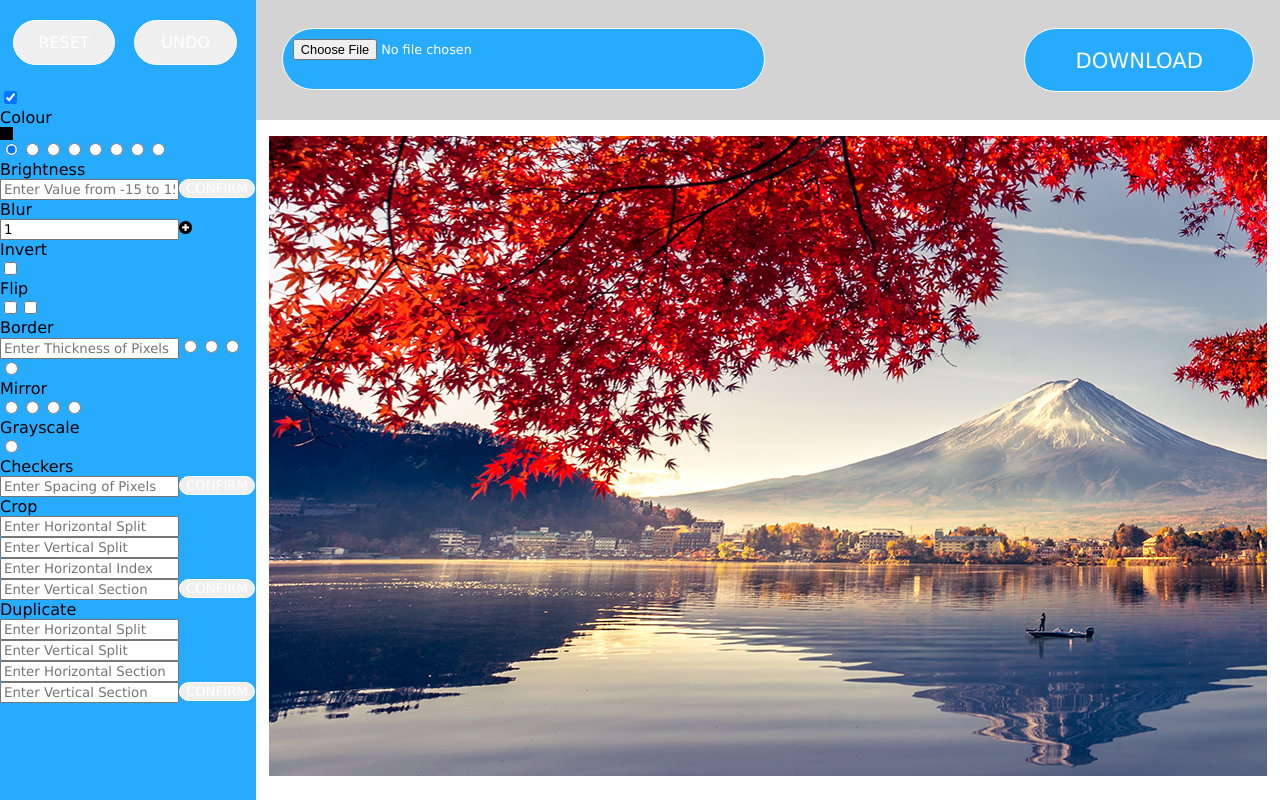
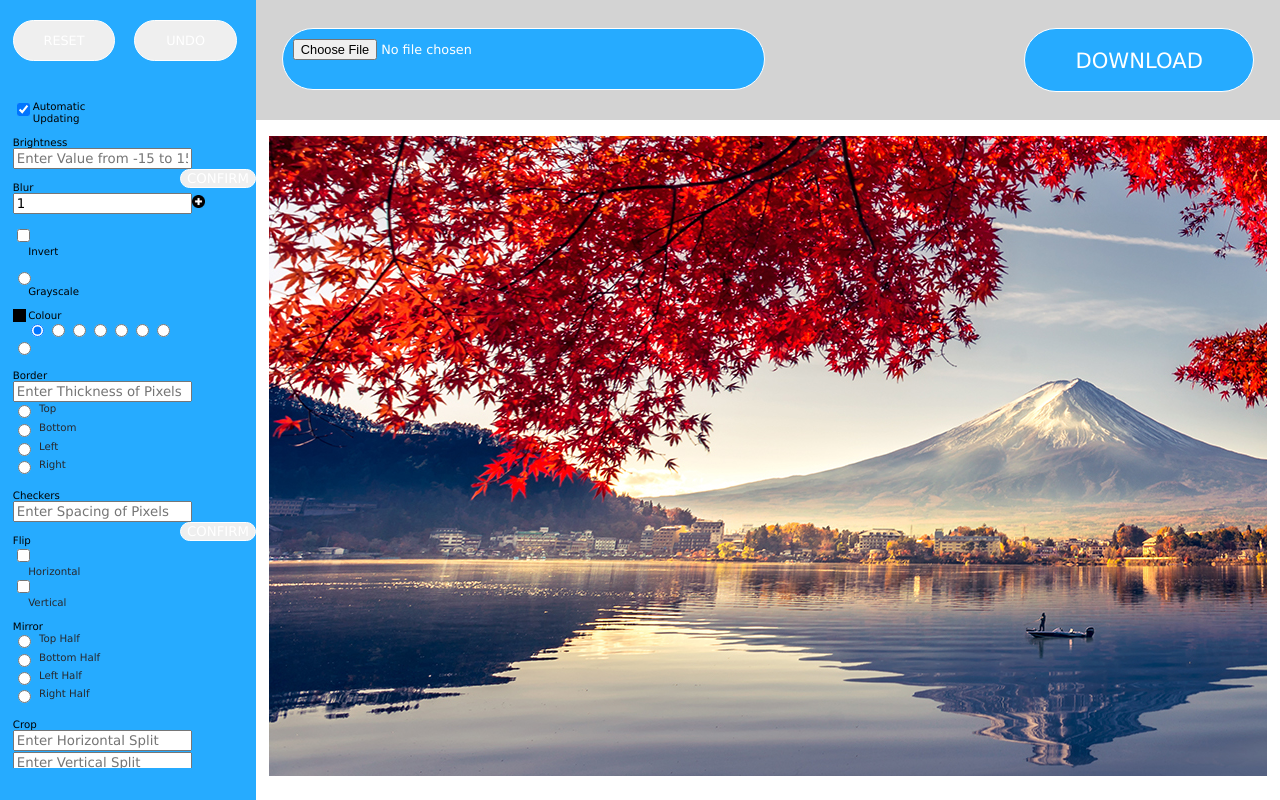
Before and after one commit to jath-git/Image-Processor, a React (Create React App) app: page / in a window 1280 px wide. Built offline with nearby package versions, Linux system fonts and the light colour scheme.

Commit message:
update ui styling

```diff
--- a/src/App.jsx
+++ b/src/App.jsx
@@ -407,19 +407,73 @@ function App() {
         }>Undo</button>
         {canvasObj ?
           <div id="options-container">
-            <input type="checkbox" checked={consistentUpdate} onChange={() => {
+            <div className="option">
+              <input className="autoUpdate" type="checkbox" checked={consistentUpdate} onChange={() => {
                 const oppositeUpdate = !consistentUpdate;
                 if (oppositeUpdate) {
                   canvasObj.updateDisplay();
                 }
                 setConsistentUpdate(oppositeUpdate);
               }} />
+              <div className="text">Automatic Updating</div>
+            </div>
             <div className="option">
               <div className="title">
-                Colour
+                Brightness
               </div>
-              <div className="colour" ref={colour}>
+              <input type="text" placeholder="Enter Value from -15 to 15" onPaste={setPreviousInput} onDrop={setPreviousInput} ref={brightness} onKeyDown={e => {
+                if (e.code === 'Enter') {
+                  changeBrightness();
+                }
+              }} onChange={e => {
+                const value = e.target.value;
+                e.target.value = makeInteger(value);
+
+                setBrightnessChanged(value === '' || value === '-' || parseInt(value) === brightnessLevel);
+              }} />
+              <button className={brightnessChanged ? "submit brightness inactive" : "submit brightness active"} onClick={() => {
+                changeBrightness();
+              }}>Confirm
+              </button>
             </div>
+            <div className="option">
+              <div className="title">
+                Blur
+              </div>
+              <input className="blur" type="text" readOnly ref={blurLevel} defaultValue={1} />
+              <img className="blur-add" src="assets/images/add.png" alt="blur-add" onClick={() => {
+                const newBlurLevel = parseInt(blurLevel.current.value) + 1;
+                blurLevel.current.value = newBlurLevel;
+                canvasObj.blur(newBlurLevel, newBlurLevel);
+                updateAbilities();
+              }} />
+            </div>
+            <div className="option">
+              <input className="invert" type="checkbox" checked={invertChecked} onChange={() => {
+                canvasObj.invert();
+                updateAbilities();
+                setInvertChecked(!invertChecked);
+              }} />
+              <div className="text">
+                Invert
+              </div>
+            </div>
+            <div className="option">
+              <input className="grayscale" type="radio" checked={grayScaled} onChange={() => {
+                if (!grayScaled) {
+                  setGrayScaled(true);
+                  canvasObj.grayscale();
+                  updateAbilities();
+                }
+              }
+              } />
+              <div className="text">
+                Grayscale
+              </div>
+            </div>
+            <div className="option">
+              <div className="colour" ref={colour}></div>
+              <div className="text">Colour</div>
               <input type="radio" color="black" checked={blackChecked} onChange={() => {
                 setColour('BLA');
               }} />
@@ -447,62 +501,6 @@ function App() {
             </div>
             <div className="option">
               <div className="title">
-                Brightness
-              </div>
-              <input type="text" placeholder="Enter Value from -15 to 15" onPaste={setPreviousInput} onDrop={setPreviousInput} ref={brightness} onKeyDown={e => {
-                if (e.code === 'Enter') {
-                  changeBrightness();
-                }
-              }} onChange={e => {
-                const value = e.target.value;
-                e.target.value = makeInteger(value);
-
-                setBrightnessChanged(value === '' || value === '-' || parseInt(value) === brightnessLevel);
-              }} />
-              <button className={brightnessChanged ? "submit brightness inactive" : "submit brightness active"} onClick={() => {
-                changeBrightness();
-              }}>Confirm
-              </button>
-            </div>
-            <div className="option">
-              <div className="title">
-                Blur
-              </div>
-              <input type="text" readOnly ref={blurLevel} defaultValue={1} />
-              <img className="blur-add" src="assets/images/add.png" alt="blur-add" onClick={() => {
-                const newBlurLevel = parseInt(blurLevel.current.value) + 1;
-                blurLevel.current.value = newBlurLevel;
-                canvasObj.blur(newBlurLevel, newBlurLevel);
-                updateAbilities();
-              }} />
-            </div>
-            <div className="option">
-              <div className="title">
-                Invert
-              </div>
-              <input type="checkbox" checked={invertChecked} onChange={() => {
-                canvasObj.invert();
-                updateAbilities();
-                setInvertChecked(!invertChecked);
-              }} />
-            </div>
-            <div className="option">
-              <div className="title">
-                Flip
-              </div>
-              <input type="checkbox" checked={hFlipChecked} onChange={() => {
-                canvasObj.flip('H');
-                updateAbilities();
-                setHFlipChecked(!hFlipChecked);
-              }} />
-              <input type="checkbox" checked={vFlipChecked} onChange={() => {
-                canvasObj.flip('V');
-                updateAbilities();
-                setVFlipChecked(!vFlipChecked);
-              }} />
-            </div>
-            <div className="option">
-              <div className="title">
                 Border
               </div>
               <input type="text" placeholder="Enter Thickness of Pixels" onPaste={setPreviousInput} onDrop={setPreviousInput} ref={borderLength} onKeyDown={e => {
@@ -515,56 +513,42 @@ function App() {
 
                 setAllBorders(false);
               }} />
+              <div className="checklist">
                 <input type="radio" checked={tBorderChecked} onChange={() => {
                   changeBorder(['T'], setTBorderChecked);
                 }
                 } />
+                <div className="text right">
+                  Top
+                </div>
+              </div>
+              <div className="checklist">
                 <input type="radio" checked={bBorderChecked} onChange={() => {
                   changeBorder(['B'], setBBorderChecked);
                 }
                 } />
+                <div className="text right">
+                  Bottom
+                </div>
+              </div>
+              <div className="checklist">
                 <input type="radio" checked={lBorderChecked} onChange={() => {
                   changeBorder(['L'], setLBorderChecked);
                 }
                 } />
+                <div className="text right">
+                  Left
+                </div>
+              </div>
+              <div className="checklist">
                 <input type="radio" checked={rBorderChecked} onChange={() => {
                   changeBorder(['R'], setRBorderChecked);
                 }
                 } />
+                <div className="text right">
+                  Right
                 </div>
-            <div className="option">
-              <div className="title">
-                Mirror
               </div>
-              <input type="radio" ref={tMirror} onChange={() => {
-                changeMirror('T');
-              }
-              } />
-              <input type="radio" ref={bMirror} onChange={() => {
-                changeMirror('B');
-              }
-              } />
-              <input type="radio" ref={lMirror} onChange={() => {
-                changeMirror('L');
-              }
-              } />
-              <input type="radio" ref={rMirror} onChange={() => {
-                changeMirror('R');
-              }
-              } />
-            </div>
-            <div className="option">
-              <div className="title">
-                Grayscale
-              </div>
-              <input type="radio" checked={grayScaled} onChange={() => {
-                if (!grayScaled) {
-                  setGrayScaled(true);
-                  canvasObj.grayscale();
-                  updateAbilities();
-                }
-              }
-              } />
             </div>
             <div className="option">
               <div className="title">
@@ -587,8 +571,75 @@ function App() {
             </div>
             <div className="option">
               <div className="title">
+                Flip
+              </div>
+              <div className="checklist">
+                <input className="flip" type="checkbox" checked={hFlipChecked} onChange={() => {
+                  canvasObj.flip('H');
+                  updateAbilities();
+                  setHFlipChecked(!hFlipChecked);
+                }} />
+                <div className="text">
+                  Horizontal
+                </div>
+              </div>
+              <div className="checklist">
+                <input className="flip" type="checkbox" checked={vFlipChecked} onChange={() => {
+                  canvasObj.flip('V');
+                  updateAbilities();
+                  setVFlipChecked(!vFlipChecked);
+                }} />
+                <div className="text">
+                  Vertical
+                </div>
+              </div>
+            </div>
+            <div className="option">
+              <div className="title">
+                Mirror
+              </div>
+              <div className="checklist">
+                <input type="radio" ref={tMirror} onChange={() => {
+                  changeMirror('T');
+                }
+                } />
+                <div className="text right">
+                  Top Half
+                </div>
+              </div>
+              <div className="checklist">
+                <input type="radio" ref={bMirror} onChange={() => {
+                  changeMirror('B');
+                }
+                } />
+                <div className="text right">
+                  Bottom Half
+                </div>
+              </div>
+              <div className="checklist">
+                <input type="radio" ref={lMirror} onChange={() => {
+                  changeMirror('L');
+                }
+                } />
+                <div className="text right">
+                  Left Half
+                </div>
+              </div>
+              <div className="checklist">
+                <input type="radio" ref={rMirror} onChange={() => {
+                  changeMirror('R');
+                }
+                } />
+                <div className="text right">
+                  Right Half
+                </div>
+              </div>
+            </div>
+            <div className="option">
+              <div className="title">
                 Crop
               </div>
+              <div className="checklist">
               <input type="text" placeholder="Enter Horizontal Split" onPaste={setPreviousInput} onDrop={setPreviousInput} ref={cropSplitX} onKeyDown={e => {
                 if (e.code === 'Enter') {
                   crop();
@@ -599,6 +650,8 @@ function App() {
 
                 setCropChanged(checkAllCrop);
               }} />
+              </div>
+              <div className="checklist">
               <input type="text" placeholder="Enter Vertical Split" onPaste={setPreviousInput} onDrop={setPreviousInput} ref={cropSplitY} onKeyDown={e => {
                 if (e.code === 'Enter') {
                   crop();
@@ -609,7 +662,9 @@ function App() {
 
                 setCropChanged(checkAllCrop);
               }} />
-              <input type="text" placeholder="Enter Horizontal Index" onPaste={setPreviousInput} onDrop={setPreviousInput} ref={cropSectionX} onKeyDown={e => {
+              </div>
+              <div className="checklist">
+                <input className="fit" type="text" placeholder="Enter Horizontal Index" onPaste={setPreviousInput} onDrop={setPreviousInput} ref={cropSectionX} onKeyDown={e => {
                   if (e.code === 'Enter') {
                     crop();
                   }
@@ -619,7 +674,9 @@ function App() {
 
                   setCropChanged(checkAllCrop);
                 }} />
-              <input type="text" placeholder="Enter Vertical Section" onPaste={setPreviousInput} onDrop={setPreviousInput} ref={cropSectionY} onKeyDown={e => {
+              </div>
+              <div className="checklist">
+                <input className="fit" type="text" placeholder="Enter Vertical Section" onPaste={setPreviousInput} onDrop={setPreviousInput} ref={cropSectionY} onKeyDown={e => {
                   if (e.code === 'Enter') {
                     crop();
                   }
@@ -629,7 +686,8 @@ function App() {
 
                   setCropChanged(checkAllCrop);
                 }} />
-              <button className={cropChanged ? "submit crop inactive" : "submit crop active"} onClick={() => {
+              </div>
+              <button className={cropChanged ? "submit inactive" : "submit active"} onClick={() => {
                 crop();
               }}>Confirm
               </button>
@@ -638,6 +696,7 @@ function App() {
               <div className="title">
                 Duplicate
               </div>
+              <div className="checklist">
               <input type="text" placeholder="Enter Horizontal Split" onPaste={setPreviousInput} onDrop={setPreviousInput} ref={duplicateSplitX} onKeyDown={e => {
                 if (e.code === 'Enter') {
                   duplicate();
@@ -648,6 +707,8 @@ function App() {
 
                 setDuplicateChanged(checkAllDuplicate);
               }} />
+              </div>
+              <div className="checklist">
               <input type="text" placeholder="Enter Vertical Split" onPaste={setPreviousInput} onDrop={setPreviousInput} ref={duplicateSplitY} onKeyDown={e => {
                 if (e.code === 'Enter') {
                   duplicate();
@@ -658,6 +719,8 @@ function App() {
 
                 setDuplicateChanged(checkAllDuplicate);
               }} />
+              </div>
+              <div className="checklist">
               <input type="text" placeholder="Enter Horizontal Section" onPaste={setPreviousInput} onDrop={setPreviousInput} ref={duplicateSectionX} onKeyDown={e => {
                 if (e.code === 'Enter') {
                   duplicate();
@@ -668,6 +731,8 @@ function App() {
 
                 setDuplicateChanged(checkAllDuplicate);
               }} />
+              </div>
+              <div className="checklist">
               <input type="text" placeholder="Enter Vertical Section" onPaste={setPreviousInput} onDrop={setPreviousInput} ref={duplicateSectionY} onKeyDown={e => {
                 if (e.code === 'Enter') {
                   duplicate();
@@ -678,8 +743,9 @@ function App() {
 
                 setDuplicateChanged(checkAllDuplicate);
               }} />
-              <button className={duplicateChanged ? "submit crop inactive" : "submit crop active"} onClick={() => {
-                crop();
+              </div>
+              <button className={duplicateChanged ? "submit inactive" : "submit active"} onClick={() => {
+                duplicate();
               }}>Confirm
               </button>
             </div>
--- a/src/App.scss
+++ b/src/App.scss
@@ -21,6 +21,7 @@
 
     .input,
     button {
+      position: absolute;
       background-color: #26abff;
       cursor: pointer;
       margin-top: 3.5vh;
@@ -43,7 +44,6 @@
   }
 
   button {
-    position: absolute;
     text-transform: uppercase;
     border-radius: 50px;
     color: white;
@@ -58,14 +58,11 @@
     height: 100vh;
     width: 20vw;
 
-    .submit {
-      cursor: pointer;
-    }
-
     .reset,
     .undo {
+      position: absolute;
       top: 2.5vh;
-      font-size: 1rem;
+      font-size: 1vw;
       padding: 1.5vh 1vw;
       width: 8vw;
     }
@@ -76,7 +73,7 @@
     }
 
     .inactive {
-      cursor:not-allowed;
+      cursor: not-allowed;
     }
 
     .reset {
@@ -90,6 +87,47 @@
     #options-container {
       width: 100%;
       margin-top: 11vh;
+      height: 85vh;
+      overflow-y: scroll;
+
+      .option {
+        margin-top: 1.5vh;
+        margin-left: 1vw;
+        font-size: 0.8vw;
+        width: fit-content;
+        // padding: 1%;
+
+        button {
+          float: right;
+        }
+
+        .colour,
+        .autoUpdate,
+        .invert,
+        .flip,
+        .grayscale {
+          float: left;
+        }
+
+        .blur {
+          cursor: not-allowed;
+        }
+
+        .checklist {
+          padding: 0.2% 0;
+          width: fit-content;
+          color: rgb(40, 41, 46);
+        }
+
+        .right {
+          float: right;
+          margin-left: 0.4vw;
+        }
+
+        .text:not(.right) {
+          margin-left: 1.2vw;
+        }
+      }
 
       .blur-add {
         width: 1vw;
--- a/src/classes/CanvasList.ts
+++ b/src/classes/CanvasList.ts
@@ -331,7 +331,7 @@ export default class CanvasList {
         }
 
         if (remainingHeight !== 0) {
-            this.cleanBorders(remainingHeight, 'B', WHITE_PIXEL, this.recent);
+            // this.cleanBorders(remainingHeight, 'B', WHITE_PIXEL, this.recent);
         }
         this.setNewRecent(newRecent);
     }
```
Lines whose indentation alone changed are shown as unchanged.
